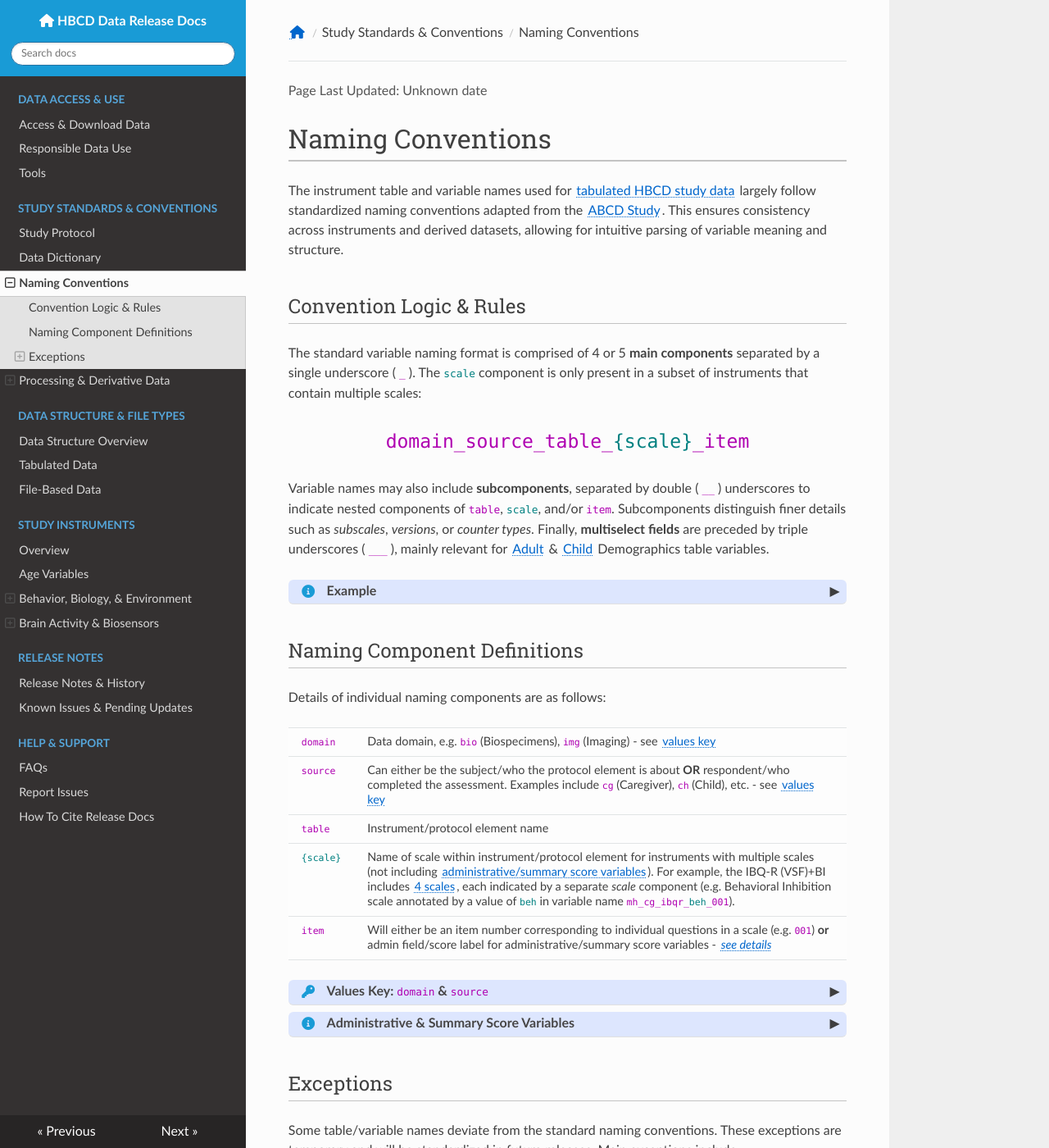
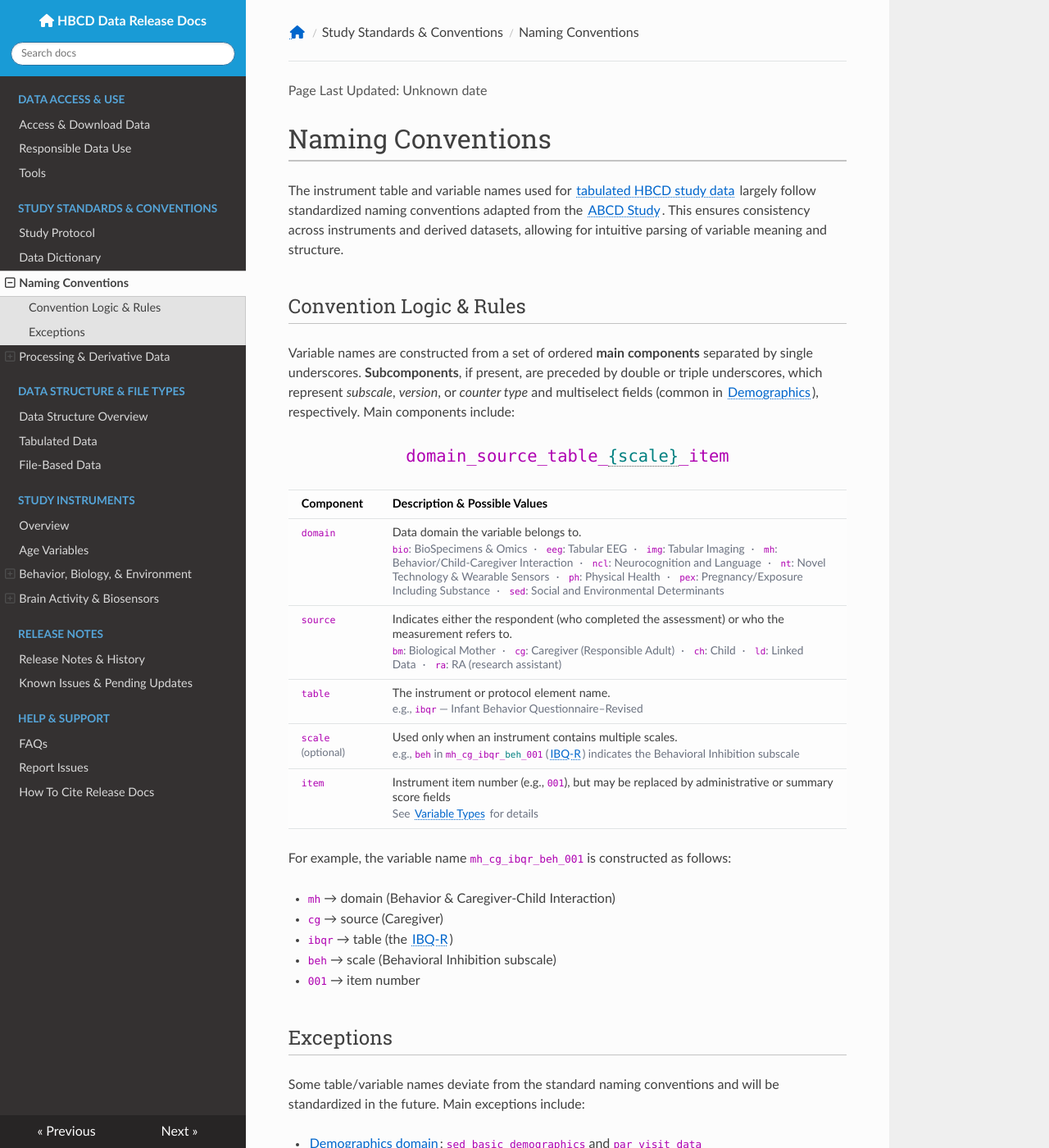
Before and after one commit to nbdc-datahub/hbcd-docs, an MkDocs documentation site: the page built from docs/standards/naming-conventions.md, in a window 1280 px wide and 1400 px high. Shown: the whole window at 82% size. Built offline with MkDocs 1.6.1, drawn with Linux system fonts in a browser that asks for light colours; nearby versions of some CDN libraries; some of the changed text lies outside the part shown.

Commit message:
polish naming conventions

```diff
--- a/docs/css/banners.css
+++ b/docs/css/banners.css
@@ -102,7 +102,7 @@
   display: none;
   border: none;
   margin-bottom: 0;
-  font-size: 0.9em;
+  font-size: 0.95em;
 }
 .collapsible-content.open {
   display: block;
@@ -118,7 +118,7 @@
   line-height: 1.3;
 }
 .collapsible-content ul {
-  font-size: 0.9em;
+  font-size: 0.95em;
   margin-top: 1rem;
   padding-left: 0.4rem;
 }
--- a/docs/standards/naming-conventions.md
+++ b/docs/standards/naming-conventions.md
@@ -1,23 +1,25 @@
 <style>
+/* .wy-nav-content {
+    width: 90% !important;
+    max-width: 90% !important;
+    flex-grow: 1 !important;
+} */
   .naming-pattern {
   text-align: center;
-  font-size: 1.4em;
+  font-size: 1.6em;
   font-weight: 600;
   margin: 1em 0;
 }
-
 .naming-pattern code {
   background: var(--md-code-bg-color, #f5f5f5);
   padding: 2px 6px;
   border-radius: 4px;
 }
-
 .suffix {
   color: teal;
   font-weight: 500;
 }
 </style>
-
 
 # Naming Conventions
 
@@ -25,158 +27,98 @@ The instrument table and variable names used for <a href="../../datacuration/phe
 
 ## Convention Logic & Rules
 
-The standard variable naming format is comprised of 4 or 5 **main components** separated by a single underscore ( `_` ). The <code><span style="color: teal;">scale</span></code> component is only present in a subset of instruments that contain multiple scales:
+Variable names are constructed from a set of ordered **main components** separated by single underscores. **Subcomponents**, if present, are preceded by double or triple underscores, which represent *subscale*, *version*, or *counter type* and multiselect fields (common in [Demographics](../instruments/SED/demo-cg.md)), respectively. Main components include:
 
-<p style="font-size: 1.8em; font-weight: bold; padding: 10px;" align="center">
-<code>domain_source_table_<span style="color: teal;">{scale}</span>_item</code>
-</p>
-
-Variable names may also include **subcomponents**, separated by double ( `__` ) underscores to indicate nested components of `table`, <code><span style="color: teal;">scale</span></code>, and/or `item`. Subcomponents distinguish finer details such as *subscales*, *versions*, or *counter types*. Finally, **multiselect fields** are preceded by triple underscores ( `___` ), mainly relevant for [Adult](../instruments/SED/demo-cg.md) & [Child](../instruments/SED/demo-ch.md) Demographics table variables.
-
-<div id="example" class="banner" onclick="toggleCollapse(this)">
-  <span class="emoji"><i class="fa-solid fa-circle-info"></i></span>
-  <span class="text-with-link">
-  <span class="text">Example</span>
-  <a class="anchor-link" href="#example" title="Copy link">
-  <i class="fa-solid fa-link"></i>
-  </a>
-  </span>
-  <span class="arrow">▸</span>
-</div>
-<div class="collapsible-content">
-<p>Let's break down the following example: <code>ncl_cg_spm2__inf_soc_001</code></p>
-<ul>
-<li><code>ncl</code>: <a href="../../instruments/#ncl">Neurocognition &amp; Language</a> (<em>domain</em>)</li>
-<li><code>cg</code>: Caregiver (<em>source</em>)</li>
-<li><code>spm2__inf</code>: nested table name<ul>
-<li><code>spm2</code>: the <a href="../../instruments/neurocog/spm2">SPM-2</a> instrument (<em>table</em>)</li>
-<li><code>inf</code>: Infant version of SPM-2 (<em>table subcomponent</em>)</li>
-</ul>
-</li>
-<li><code>soc</code>: scale for metrics of socialization (<em>scale</em>)</li>
-<li><code>001</code>: item number (<em>item</em>)</li>
-</ul>
+<div class="naming-pattern">
+<code>domain_source_table_<span class="tooltip">{scale}<span class="tooltiptext">Optional: only applies to multi-scale instruments</span></span>_item</code>
 </div>
 
-## Naming Component Definitions
+<table class="table-no-vertical-lines dd">
+<thead>
+<tr>
+  <th>Component</th>
+  <th>Description & Possible Values</th>
+</tr>
+</thead>
+<tbody>
 
-Details of individual naming components are as follows:
-
-<table class="table-no-vertical-lines" style="width: 100%; border-collapse: collapse; table-layout: fixed;">
-<tbody>
 <tr>
   <td><code>domain</code></td>
-  <td>Data domain, e.g. <code>bio</code> (Biospecimens), <code>img</code> (Imaging) - see <a href="#values-key">values key</a></td>
+  <td>
+    Data domain the variable belongs to.
+    <div class="dd-inline-list">
+      <span><code>bio</code>: BioSpecimens &amp; Omics</span>
+      <span><code>eeg</code>: Tabular EEG</span>
+      <span><code>img</code>: Tabular Imaging</span>
+      <span><code>mh</code>: Behavior/Child-Caregiver Interaction</span>
+      <span><code>ncl</code>: Neurocognition and Language</span>
+      <span><code>nt</code>: Novel Technology &amp; Wearable Sensors</span>
+      <span><code>ph</code>: Physical Health</span>
+      <span><code>pex</code>: Pregnancy/Exposure Including Substance</span>
+      <span><code>sed</code>: Social and Environmental Determinants</span>
+    </div>
+  </td>
 </tr>
+
 <tr>
   <td><code>source</code></td>
-  <td>Can either be the subject/who the protocol element is about <b>OR</b> respondent/who completed the assessment. Examples include <code>cg</code> (Caregiver), <code>ch</code> (Child), etc. - see <a href="#values-key">values key</a></td>
+  <td>
+    Indicates either the respondent (who completed the assessment) or who the measurement refers to.
+    <div class="dd-inline-list">
+      <span><code>bm</code>: Biological Mother</span>
+      <span><code>cg</code>: Caregiver (Responsible Adult)</span>
+      <span><code>ch</code>: Child</span>
+      <span><code>ld</code>: Linked Data</span>
+      <span><code>ra</code>: RA (research assistant)</span>
+    </div>
+  </td>
 </tr>
+
 <tr>
-<td><b><code>table</code></b></td>
-<td>Instrument/protocol element name</td>
+  <td><code>table</code></td>
+  <td>
+    The instrument or protocol element name.
+    <div class="dd-inline-list">
+      e.g., <code>ibqr</code> — Infant Behavior Questionnaire–Revised
+    </div>
+  </td>
 </tr>
+
 <tr>
-<td><b><code><span style="color: teal;">{scale}</span></code></b></td>
-<td>
-Name of scale within instrument/protocol element for instruments with multiple scales (not including <a href="#administrative-summary-score-variables">administrative/summary score variables</a>). For example, the IBQ-R (VSF)+BI includes <a href="../../instruments/bcgi/ibqr/#instrument-details" target="_blank">4 scales</a>, each indicated by a separate <i>scale</i> component (e.g. Behavioral Inhibition scale annotated by a value of <code><span style="color: teal;">beh</span></code> in variable name <code>mh_cg_ibqr_<span style="color: teal;">beh</span>_001</code>).</td>
+  <td><code>scale</code> <span class="subtle">(optional)</span></td>
+  <td>
+    Used only when an instrument contains multiple scales.
+    <div class="dd-inline-list">
+      e.g., <code>beh</code> in <code>mh_cg_ibqr_<span style="color: teal;">beh</span>_001</code> (<a href="../../instruments/bcgi/ibqr/#instrument-details" target="_blank">IBQ-R</a>) indicates the Behavioral Inhibition subscale
+    </div>
+  </td>
 </tr>
+
 <tr>
-<td><b><code>item</code></b></td>
-<td>Will either be an item number corresponding to individual questions in a scale (e.g. <code>001</code>) <b>or</b> admin field/score label for administrative/summary score variables - <a href="#administrative-summary-score-variables"><i>see details</i></a></td>
+  <td><code>item</code></td>
+  <td>
+    Instrument item number (e.g., <code>001</code>), but may be replaced by administrative or summary score fields
+    <div class="dd-inline-list">
+      See <a href="../metadata/#variable-types" target="_blank">Variable Types</a> for details
+    </div>
+  </td>
 </tr>
 </tbody>
 </table>
 
-<div id="values-key" class="banner" onclick="toggleCollapse(this)">
-  <span class="emoji"><i class="fa-solid fa-key"></i></span>
-  <span class="text-with-link">
-  <span class="text">Values Key: <code>domain</code> & <code>source</code></span>
-  <a class="anchor-link" href="#values-key" title="Copy link">
-  <i class="fa-solid fa-link"></i>
-  </a>
-  </span>
-  <span class="arrow">▸</span>
-</div>
-<div class="collapsible-content" style="background-color: white;">
-<div style="display: flex; gap: 24px; align-items: flex-start; padding-top: 5px;">
-<table class="compact-table-no-vertical-lines" style="flex: 1; padding-left: 20px;">
-<thead>
-    <tr><th>Domain Values</th><th>Description</th></tr>
-</thead>
-<tbody>
-    <tr><td><code>bio</code></td><td>BioSpecimens</td></tr>
-    <tr><td><code>mh</code></td><td>Behavior/Child-Caregiver Interaction</td></tr>
-    <tr><td><code>eeg</code></td><td>Tabular EEG</td></tr>
-    <tr><td><code>img</code></td><td>Tabular Imaging</td></tr>
-    <tr><td><code>ncl</code></td><td>Neurocognition and Language</td></tr>
-    <tr><td><code>nt</code></td><td>Novel Tech</td></tr>
-    <tr><td><code>pex</code></td><td>Pregnancy/Exposure Including Substance</td></tr>
-    <tr><td><code>ph</code></td><td>Physical Health</td></tr>
-    <tr><td><code>sed</code></td><td>Social and Environmental Determinants</td></tr>
-</tbody>
-</table>
-<table class="compact-table-no-vertical-lines" style="flex: 1;">
-<thead>
-    <tr><th>Source Values</th><th>Description</th></tr>
-</thead>
-<tbody>
-    <tr><td><code>bm</code></td><td>Biological Mother</td></tr>
-    <tr><td><code>cg</code></td><td>Caregiver (Responsible Adult)</td></tr>
-    <tr><td><code>ch</code></td><td>Child</td></tr>
-    <tr><td><code>ld</code></td><td>Linked Data</td></tr>
-    <tr><td><code>ra</code></td><td>RA (research assistant)</td></tr>
-</tbody>
-</table>
-</div>
-</div>
+For example, the variable name `mh_cg_ibqr_beh_001` is constructed as follows:
 
-<div id="administrative-summary-score-variables" class="banner" onclick="toggleCollapse(this)">
-  <span class="emoji"><i class="fa-solid fa-circle-info"></i></span>
-  <span class="text-with-link">
-  <span class="text">Administrative & Summary Score Variables</span>
-  <a class="anchor-link" href="#administrative-summary-score-variables" title="Copy link">
-  <i class="fa-solid fa-link"></i>
-  </a>
-  </span>
-  <span class="arrow">▸</span>
-</div>
-<div class="collapsible-content">
-<p>Administrative and summary score <a href="../metadata/#variable-types" target="_blank">variable types</a> include <b>administrative fields</b> and <b>score labels</b> in place of the <code>item</code> naming component, respectively. Possible values include:</p>
-<table class="table-no-vertical-lines" style="width: 100%; border-collapse: collapse; table-layout: fixed;">
-<tbody>
-<tr>
-  <td><b>Admin fields</b></td>
-  <td><code>administration</code>; <code>location</code>; <code>lang</code>; <code>date_taken</code>; <code>candidate_age</code>; <code>gestational_age</code>; <code>adjusted_age</code></td>
-</tr>
-<tr>
-  <td><b>Score labels</b></td>
-  <td><code>score</code>; <code>summary_score</code>; <code>total_score</code>; etc.</td>
-</tr>
-</tbody>
-</table>
-</div>
+- `mh` → domain (Behavior & Caregiver-Child Interaction)
+- `cg` → source (Caregiver)
+- `ibqr` → table (the <a href="../../instruments/bcgi/ibqr/" target="_blank">IBQ-R</a>)
+- `beh` → scale (Behavioral Inhibition subscale)
+- `001` → item number
 
 ## Exceptions
 
-Some table/variable names deviate from the standard naming conventions. These exceptions are temporary and will be standardized in future releases. Main exceptions include:
+Some table/variable names deviate from the standard naming conventions and will be standardized in the future. Main exceptions include:
 
- - [Demographics domain](../instruments/index.md#demo) tables (<code>sed_basic_demographics</code> and <code>par_visit_data</code>)
- - [Biospecimen domain](../instruments/index.md#biospec) tables, e.g. <code>bio_bm_biosample_nails_results</code>
- - Administrative and summary score variables (e.g. `date_taken`, `summary_score`) often contain additional single underscores -see [infobox](#administrative-summary-score-variables) for details
-
-
-### Tabulated Pipeline Derivatives
-
-[Tabulated derivatives](../datacuration/overview.md#tabulated-pipeline-derivatives) from imaging and EEG processing pipelines follow a standardized naming convention:
-
-<div class="naming-pattern"> <code>domain</code>_<code>pipeline</code>_<code>derivative</code> </div>
-
-<table class="table-no-vertical-lines" style="width: 100%; max-width: 520px;"> <tbody> <tr> <td style="width: 30%;"><code>domain</code></td> <td><code>img</code> (imaging) or <code>eeg</code> (EEG)</td> </tr>
-<tr> <td><code>pipeline</code></td> <td>Name of the processing pipeline (e.g. <code>xcpd</code>)</td> </tr>
-<tr> <td><code>derivative</code></td> <td>Basename of output files aggregated across participants</td> </tr> </tbody> </table>
-
-For example, the **table** name below corresponds to participant data aggregated across the <a href="../../instruments/mri/fmri/#xcp-d" target="_blank">XCP-D</a> **derivatives**:
-
- - **Table:** <code>img_xcpd<span style="color: teal;">_space-fsLR_seg_Gordon_stat-alff_bold</span>.tsv</code>
- - **Derivatives:** <code>sub-[ID]_ses-[V0X]_task-rest_dir-PA_run-{X}<span style="color: teal;">_space-fsLR_seg_Gordon_stat-alff_bold</span>.tsv</code>
+ - [Demographics domain](../instruments/index.md#demo): <code>sed_basic_demographics</code> and <code>par_visit_data</code>
+ - [Biospecimen domain](../instruments/index.md#biospec), e.g. <code>bio_bm_biosample_nails_results</code>
+ - [Tabulated derivatives](../datacuration/overview.md#tabulated-pipeline-derivatives) derived from processed imaging and EEG data follow the naming convention `domain_pipeline_derivative`, where `derivative` corresponds to the basename of the source derivative files
+    - For example, <code>img_xcpd<span style="color: teal;">_space-fsLR_seg_Gordon_stat-alff_bold</span>.tsv</code> contains participant data aggregated across <code>sub-[ID]_ses-[V0X]_task-rest_dir-PA_run-{X}<span style="color: teal;">_space-fsLR_seg_Gordon_stat-alff_bold</span>.tsv</code>  <a href="../../instruments/mri/fmri/#xcp-d" target="_blank">XCP-D</a> derivatives.
```
Also changed, not shown: docs/standards/metadata.md (+30 -9 lines).
